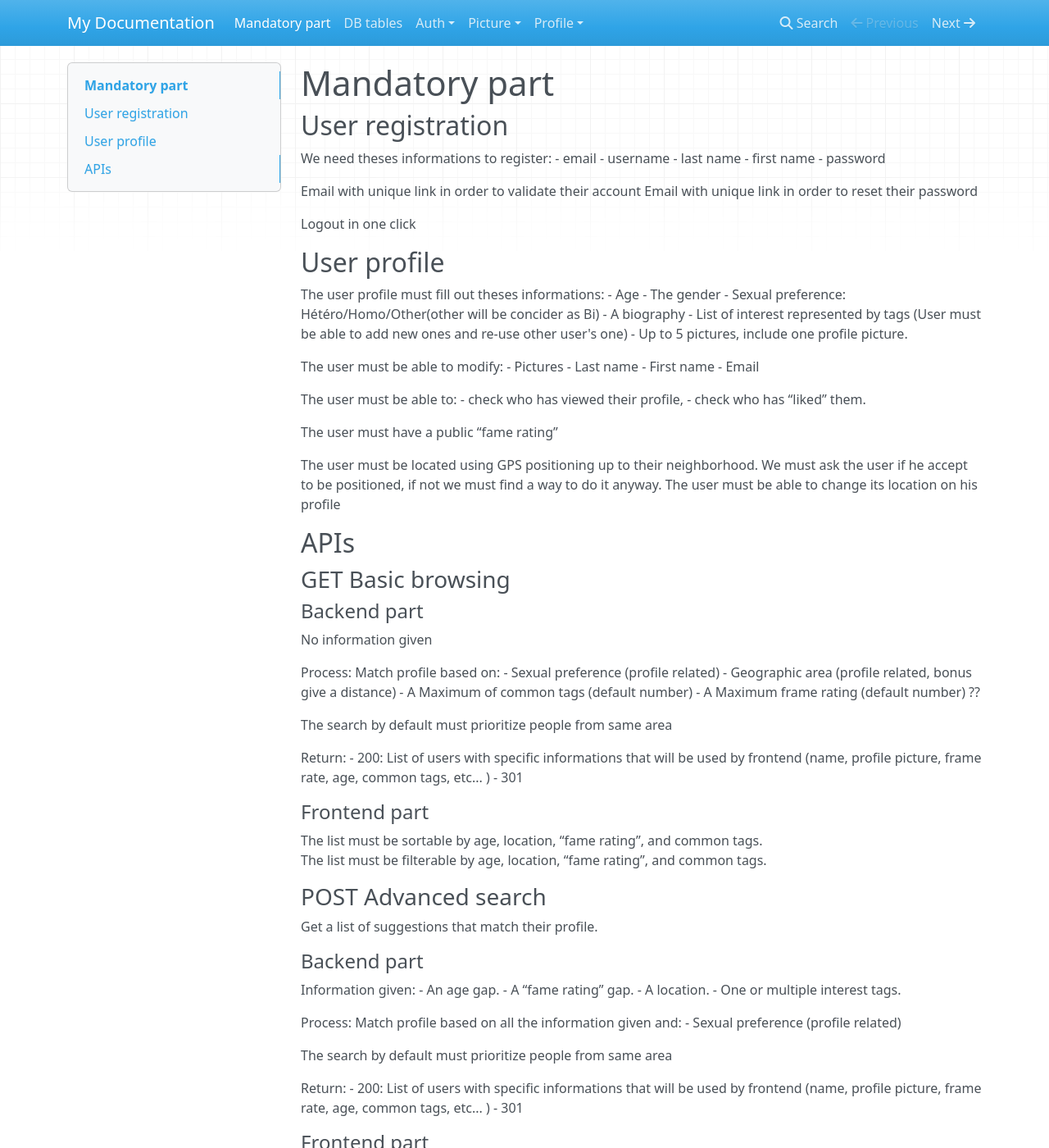
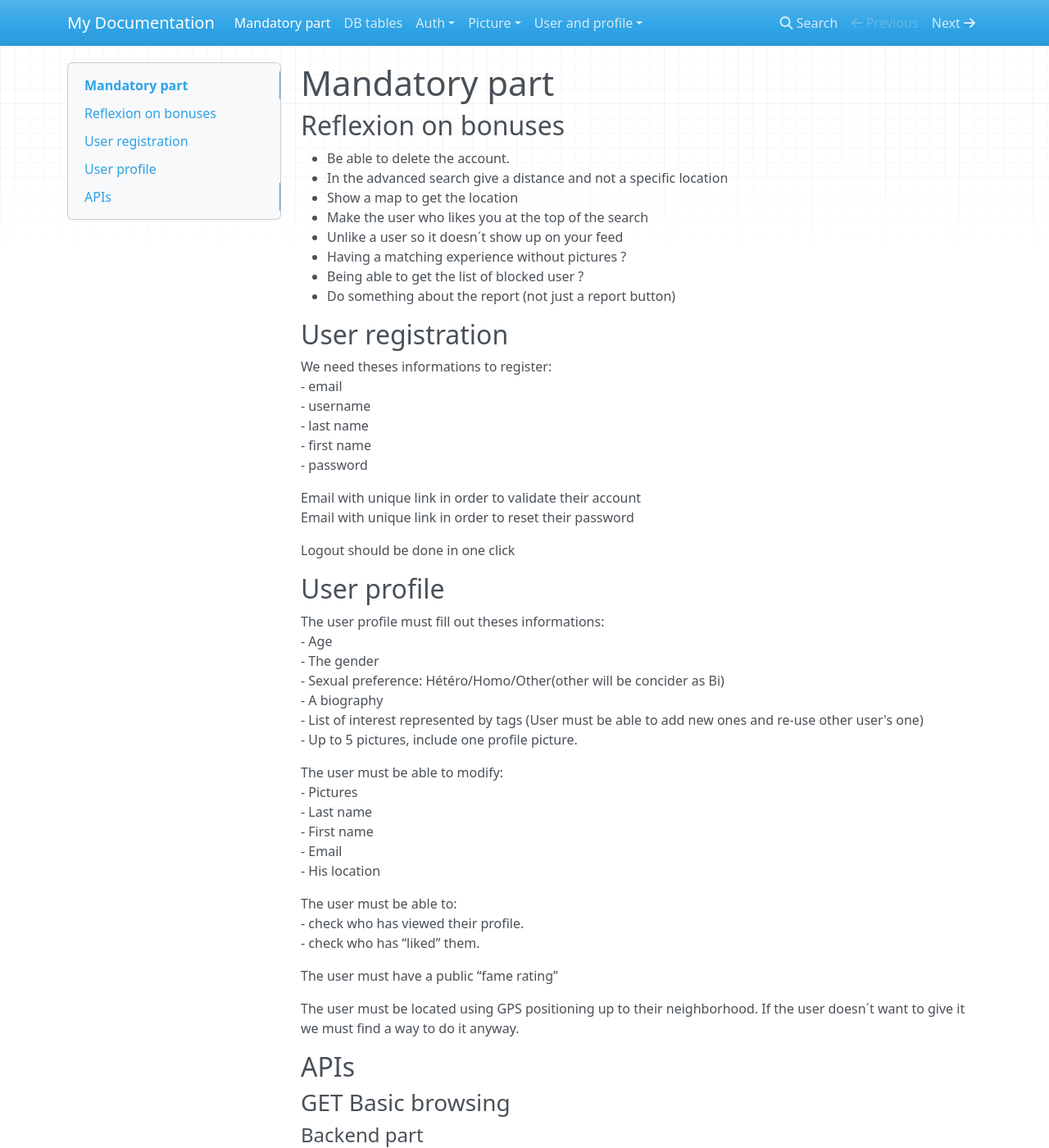
Before and after one commit to MaxenceLiboz/matcha, an MkDocs documentation site: the page built from docs/index.md, in a window 1280 px wide and 1400 px high. Shown: the whole window at 82% size. Built offline with MkDocs 1.6.1, drawn with Linux system fonts in a browser that asks for light colours; nearby versions of some CDN libraries.

```diff
--- a/docs/index.md
+++ b/docs/index.md
@@ -1,4 +1,14 @@
 # Mandatory part
+
+## Reflexion on bonuses
+- Be able to delete the account.
+- In the advanced search give a distance and not a specific location
+- Show a map to get the location
+- Make the user who likes you at the top of the search
+- Unlike a user so it doesn´t show up on your feed
+- Having a matching experience without pictures ?
+- Being able to get the list of blocked user ?
+- Do something about the report (not just a report button)
 
 ## User registration
 
@@ -12,7 +22,7 @@ We need theses informations to register:
 Email with unique link in order to validate their account
 Email with unique link in order to reset their password
 
-Logout in one click
+Logout should be done in one click
 
 ## User profile
 
@@ -30,15 +40,15 @@ The user must be able to modify:
 - Last name
 - First name
 - Email
+- His location
 
 The user must be able to:
-- check who has viewed their profile,
+- check who has viewed their profile.
 - check who has “liked” them.
 
 The user must have a public “fame rating”
 
-The user must be located using GPS positioning up to their neighborhood. We must ask the user if he accept to be positioned, if not we must find a way to do it anyway.
-The user must be able to change its location on his profile
+The user must be located using GPS positioning up to their neighborhood. If the user doesn´t want to give it we must find a way to do it anyway.
 
 ## APIs
 
```
Also changed, not shown: docs/database.md (+5 -0 lines), docs/picture/picture_logic.md (+45 -0 lines), docs/user_and_profile/profile_logic.md (renamed from docs/profile/profile_logic.md, +19 -0 lines), docs/user_and_profile/user_logic.md (added, +67 -0 lines).
